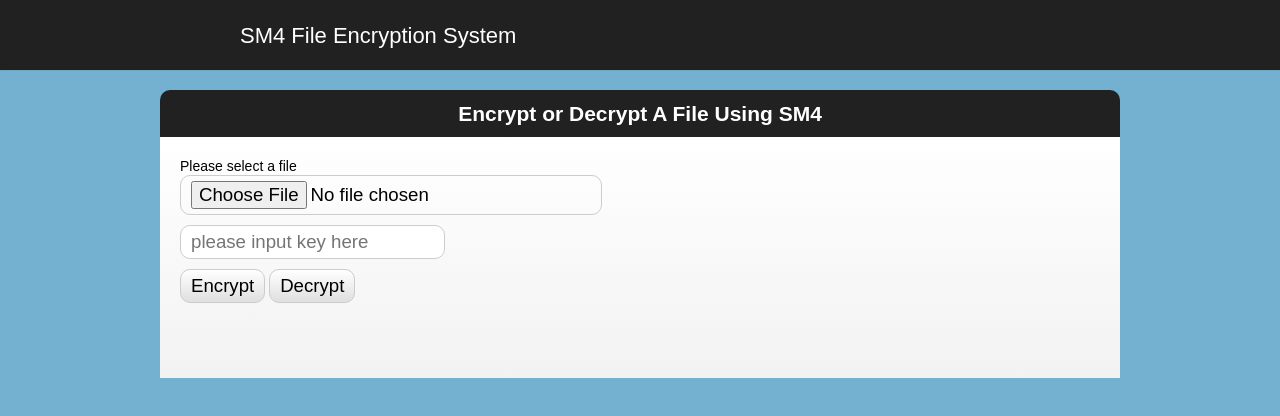
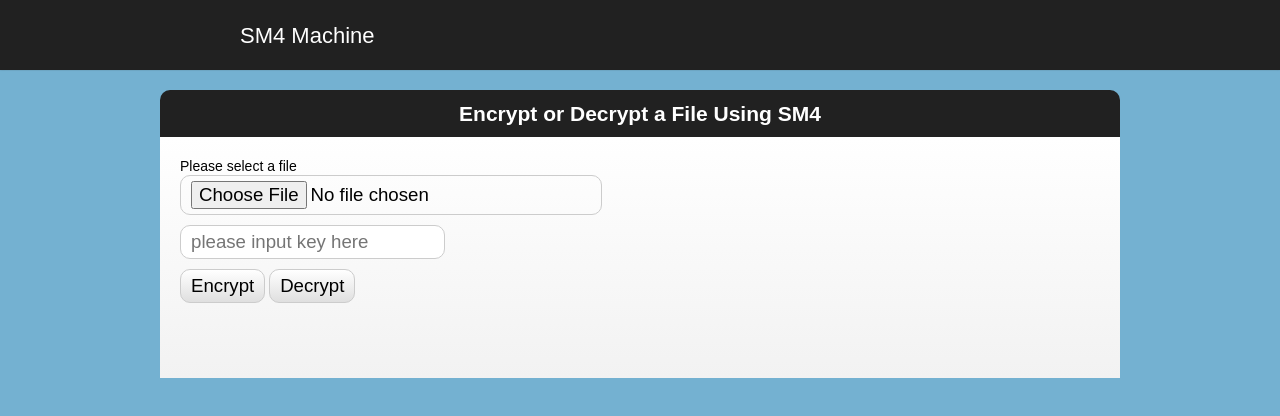
Before and after one commit to FinalCrypto/SM4_Machine, a website built with webpack: page sm4_server/public/index.html in a window 1280 px wide. Built offline with nearby package versions, Linux system fonts and the light colour scheme.

Commit message:
typo fixed

```diff
--- a/sm4_server/public/index.html
+++ b/sm4_server/public/index.html
@@ -10,11 +10,11 @@
 
 <body>
     <header>
-        <h2>SM4 File Encryption System</h2>
+        <h2>SM4 Machine</h2>
     </header>
     <div class="container">
         <div class="contr">
-            <h2>Encrypt or Decrypt A File Using SM4</h2>
+            <h2>Encrypt or Decrypt a File Using SM4</h2>
         </div>
 
         <div class="upload_form_cont">
```
